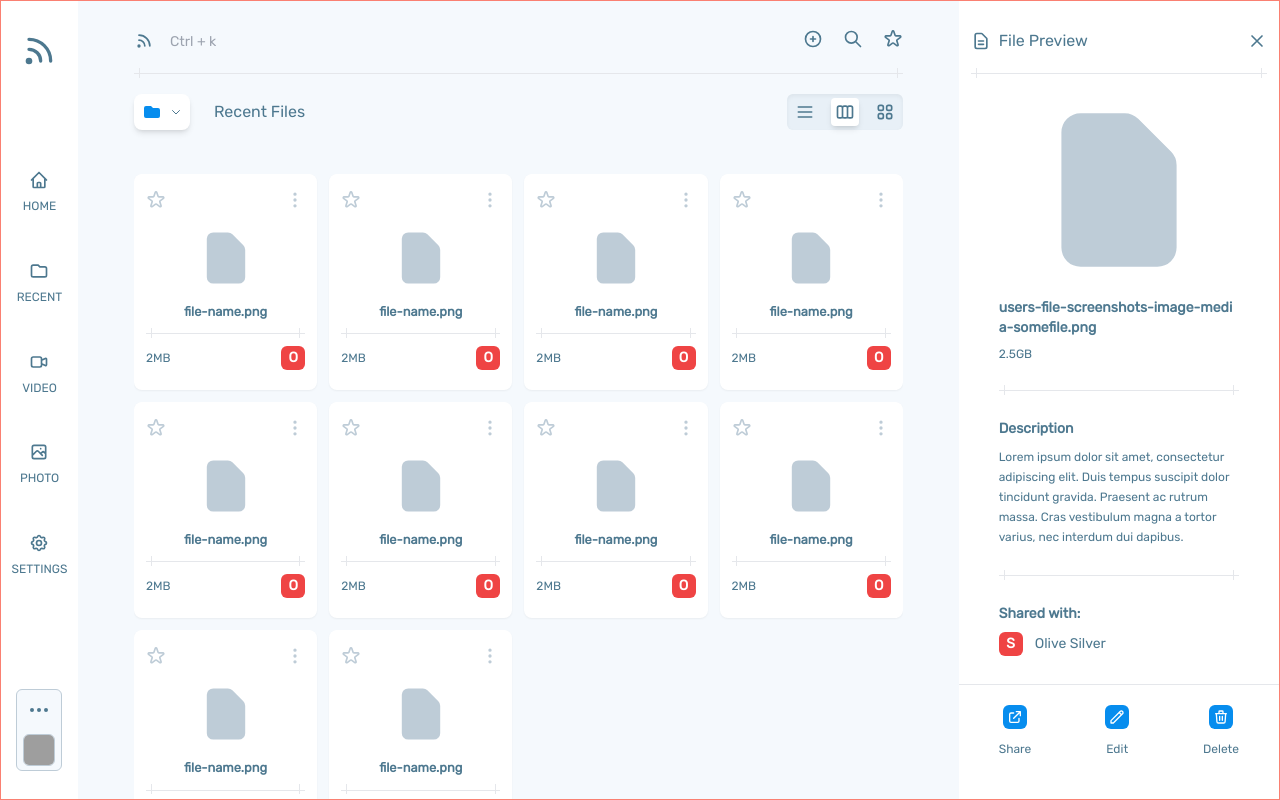
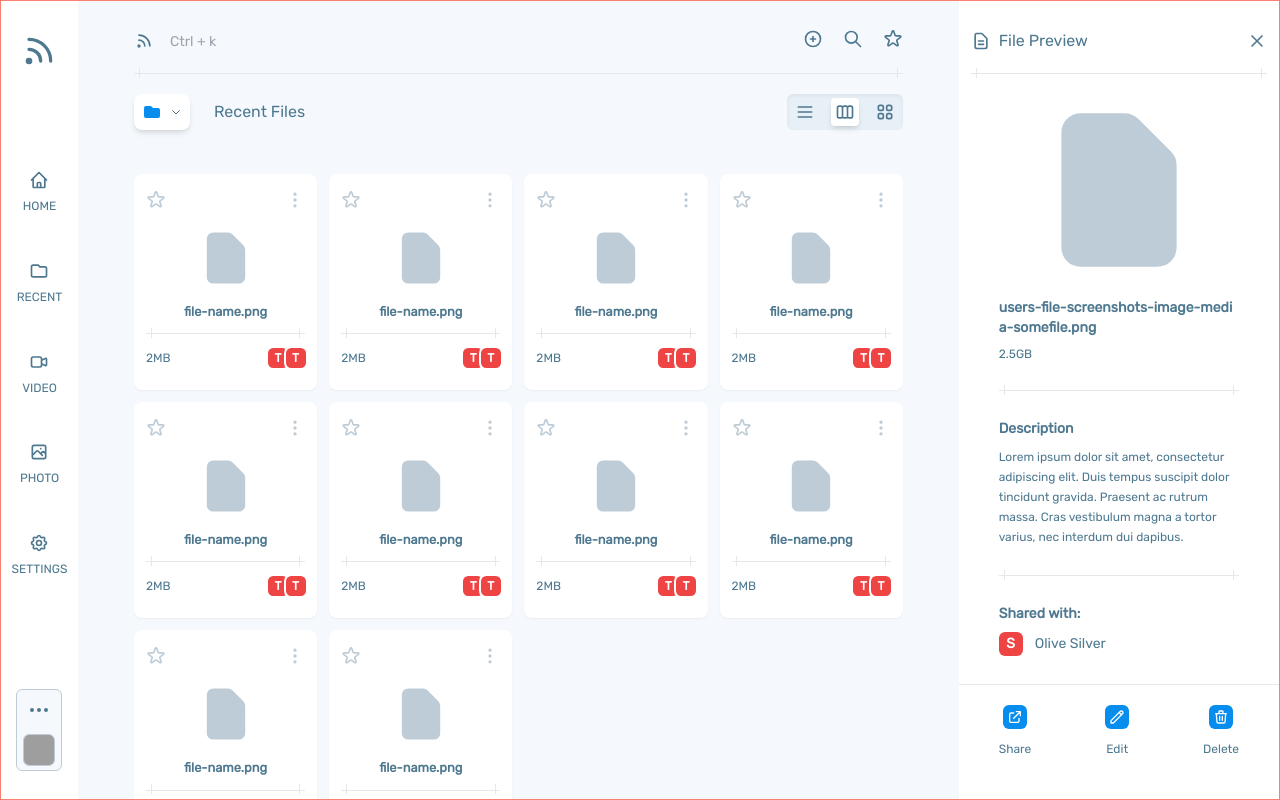
Before and after one commit to micaiah-effiong/File-share, a Vue app in the folder client/: page / in a window 1280 px wide. Built offline with nearby package versions, Linux system fonts and the light colour scheme; grey boxes are pictures that could not be loaded.

Commit message:
♻️ use avatar and avatar group component

```diff
--- a/client/src/components/File/GridFileItem/GridFileItem.vue
+++ b/client/src/components/File/GridFileItem/GridFileItem.vue
@@ -43,26 +43,10 @@
 
       <div class="flex pt-3 pb-2 cut justify-between items-center">
         <div class="uppercase text-xs text-ocean-blue-dark">{{ size }}</div>
-        <div>
-          <div
-            class="
-              outline-1 outline-white
-              bg-red-500
-              w-6
-              h-6
-              rounded-md
-              flex
-              justify-center
-              items-center
-              text-sm
-              font-semibold
-              text-white
-              p-1
-            "
-          >
-            <span>O</span>
-          </div>
-        </div>
+        <AvatarGroup>
+          <Avatar name="Tim" />
+          <Avatar name="Tim" />
+        </AvatarGroup>
       </div>
     </div>
   </div>
@@ -72,6 +56,8 @@
 import { defineComponent } from "vue";
 import { StarIcon, DotsVerticalIcon } from "@heroicons/vue/outline";
 import { DocumentIcon } from "@heroicons/vue/solid";
+import AvatarGroup from "../../Avatar/AvatarGroup.vue";
+import Avatar from "../../Avatar/Avatar.vue";
 
 interface IGridFileItemProps {
   filename: string;
@@ -102,6 +88,8 @@ export default defineComponent<
     StarIcon,
     DotsVerticalIcon,
     DocumentIcon,
+    AvatarGroup,
+    Avatar,
   },
   setup(props: IGridFileItemProps) {
     const { filename, size } = props;
```
